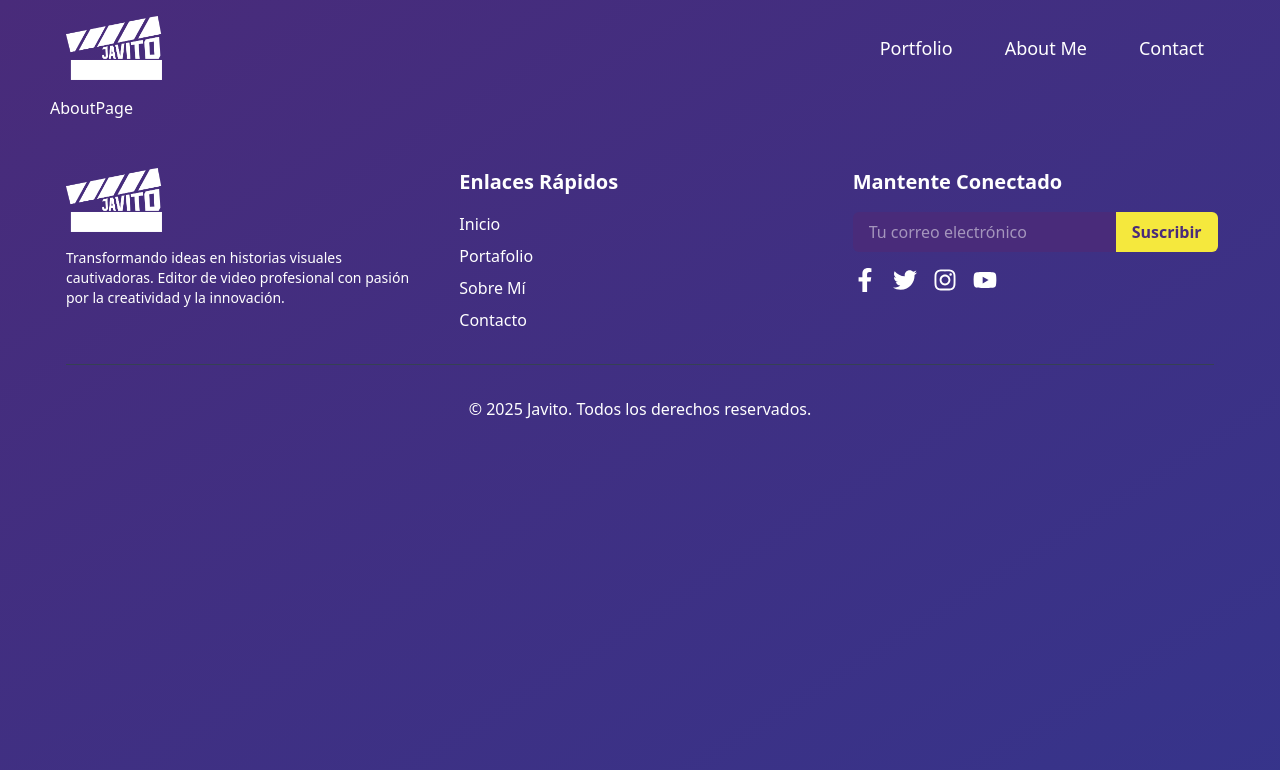
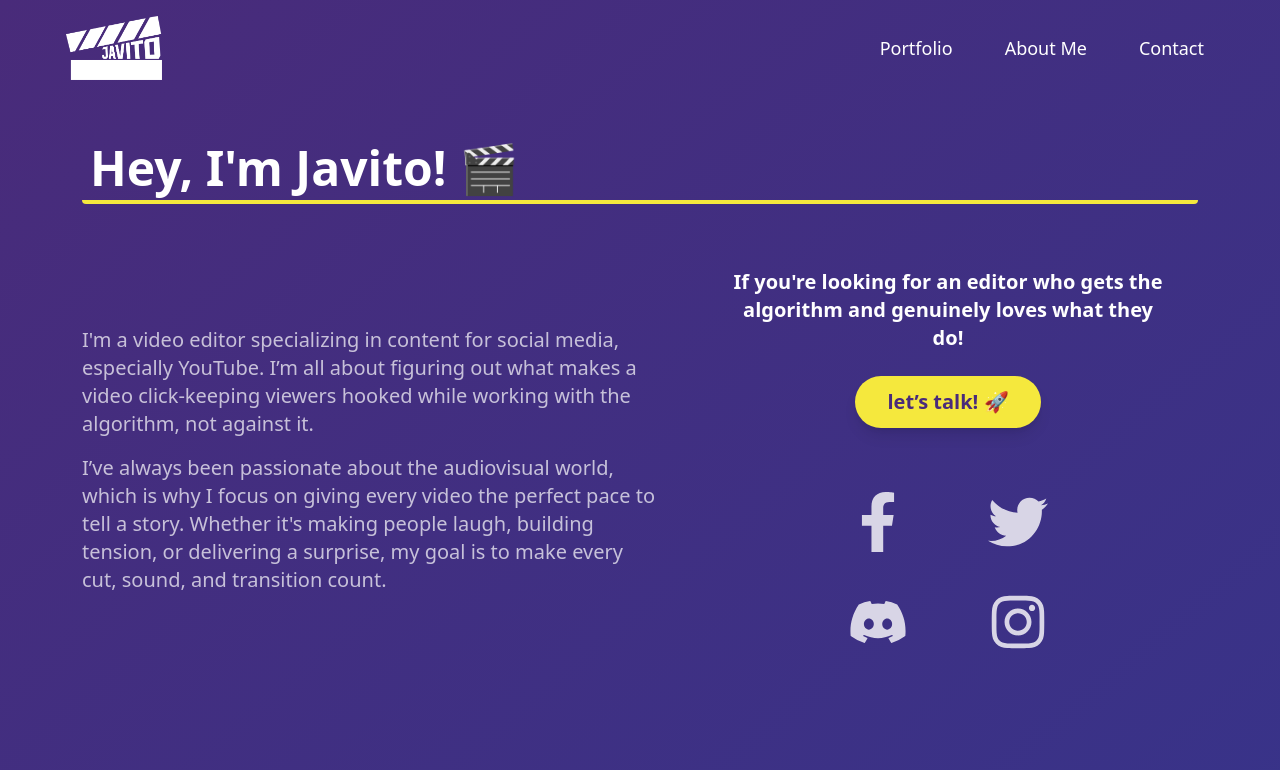
Before and after one commit to DaniCoppermind/javito-portafolio, a React (Vite) app in the folder client/: page /en/about in a window 1280 px wide. Shown: the top 770 px of the page. Built offline with nearby package versions, Linux system fonts and the light colour scheme; no server answers.

Commit message:
About Page completada, implementado componente para iconos

```diff
--- /dev/null
+++ b/client/src/components/Dashboard/IconCard.jsx
@@ -0,0 +1,22 @@
+import { motion } from 'framer-motion';
+
+const IconCard = ({ icon, link = null }) => {
+  return (
+    <motion.a
+      href={link}
+      target="_blank"
+      rel="noopener noreferrer"
+      whileHover={{
+        scale: 1.1,
+        rotate: [0, 10, -10, 10, -10, 0],
+        transition: { duration: 0.3 },
+      }}
+      whileTap={{ scale: 0.9 }}
+      className="hover:text-secondary-yellow mt-4 cursor-pointer text-6xl"
+    >
+      {icon}
+    </motion.a>
+  );
+};
+
+export default IconCard;
--- a/client/src/pages/Portfolio/AboutPage.jsx
+++ b/client/src/pages/Portfolio/AboutPage.jsx
@@ -1,7 +1,73 @@
-import React from 'react';
+import { motion } from 'framer-motion';
+import { useTranslation } from 'react-i18next';
+import { FaFacebookF, FaInstagram, FaTwitter, FaDiscord } from 'react-icons/fa';
+import IconCard from '../../components/Dashboard/IconCard';
 
-function AboutPage() {
-  return <div>AboutPage</div>;
-}
+const AboutPage = () => {
+  const { t } = useTranslation();
+
+  return (
+    <main className="px-4 py-10 sm:px-6 lg:px-8">
+      <motion.h1
+        className="border-secondary-yellow mb-8 rounded-sm border-b-4 p-2 text-left text-2xl font-bold sm:text-4xl md:text-5xl"
+        initial={{ y: -20, opacity: 0 }}
+        animate={{ y: 0, opacity: 1 }}
+        transition={{ delay: 0.2 }}
+      >
+        {t('about.title')}
+      </motion.h1>
+      <motion.section className="flex flex-col items-center justify-center gap-6 md:gap-10 lg:flex-row">
+        <motion.div
+          initial={{ y: 20, opacity: 0 }}
+          animate={{ y: 0, opacity: 0.7 }}
+          transition={{ delay: 0.4 }}
+          whileHover={{ opacity: 1 }}
+          className="max-w-xl space-y-4 text-left text-lg sm:text-xl md:text-left"
+        >
+          <p>{t('about.description')}</p>
+          <p>{t('about.paragraph')}</p>
+        </motion.div>
+        <motion.aside
+          initial={{ y: -20, opacity: 0 }}
+          animate={{ y: 0, opacity: 1 }}
+          transition={{ delay: 0.6 }}
+          className="max-w-xl space-y-6 p-4 text-center text-lg font-semibold sm:text-xl md:p-6 lg:p-8"
+        >
+          <div>
+            <p>{t('about.conclusion')}</p>
+          </div>
+          <motion.button
+            className="rounded-full bg-[#F5E83D] px-6 py-2 text-base font-bold text-[#492B7A] shadow-lg sm:text-lg md:px-8 md:py-3 md:text-xl"
+            whileHover={{
+              scale: 1.05,
+              boxShadow: '0px 0px 8px rgb(245,232,61)',
+            }}
+            whileTap={{ scale: 0.95 }}
+          >
+            {t('about.button')}
+          </motion.button>
+          <motion.div
+            initial={{ y: 20, opacity: 0 }}
+            animate={{ y: 0, opacity: 0.8 }}
+            transition={{ delay: 0.8 }}
+            className="mt-6 flex flex-wrap justify-center gap-6 first:hidden sm:gap-10 md:gap-16 lg:gap-20"
+          >
+            <IconCard icon={<FaFacebookF />} />
+            <IconCard icon={<FaTwitter />} />
+          </motion.div>
+          <motion.div
+            initial={{ y: -20, opacity: 0 }}
+            animate={{ y: 0, opacity: 0.8 }}
+            transition={{ delay: 1 }}
+            className="flex flex-wrap justify-center gap-6 sm:gap-10 md:gap-16 lg:gap-20"
+          >
+            <IconCard icon={<FaDiscord />} />
+            <IconCard icon={<FaInstagram />} />
+          </motion.div>
+        </motion.aside>
+      </motion.section>
+    </main>
+  );
+};
 
 export default AboutPage;
```
